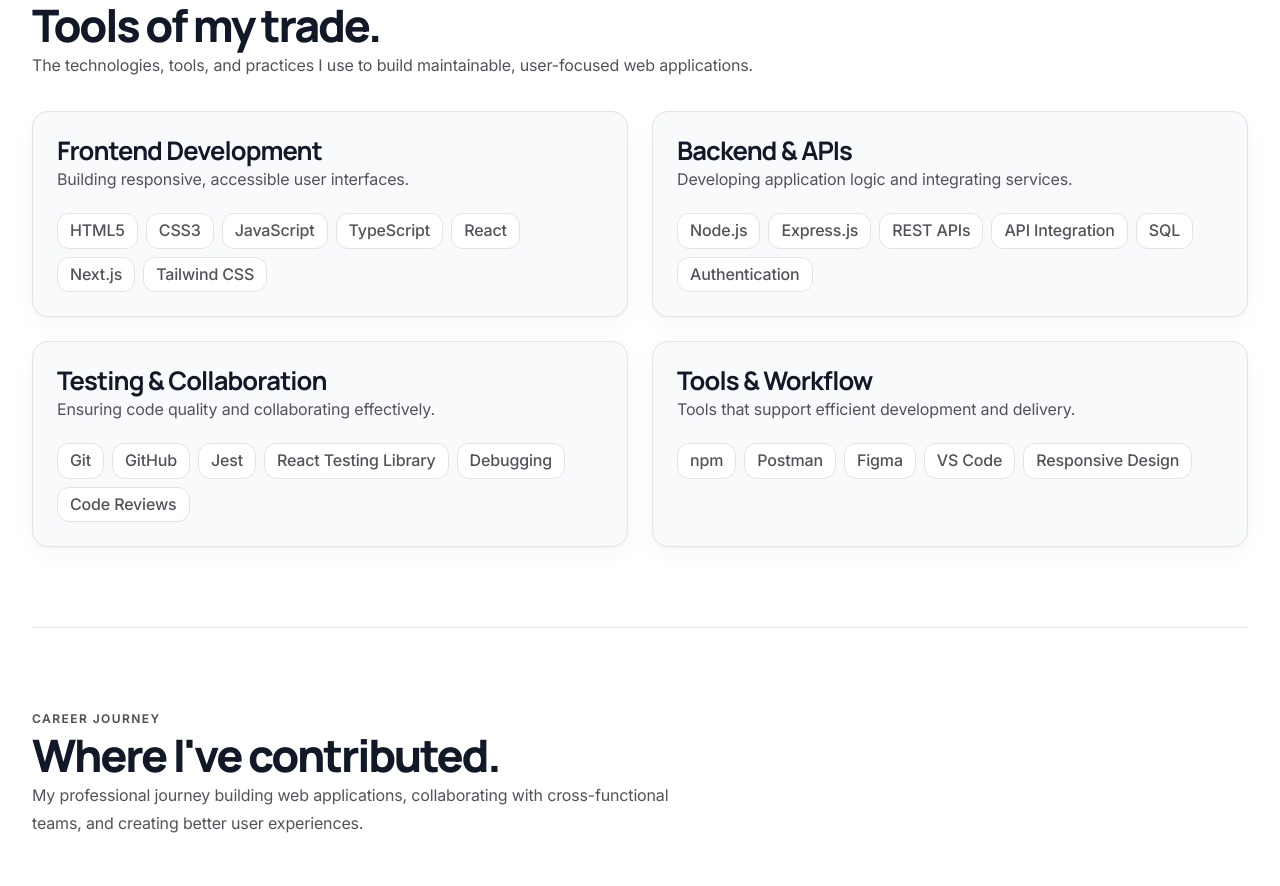
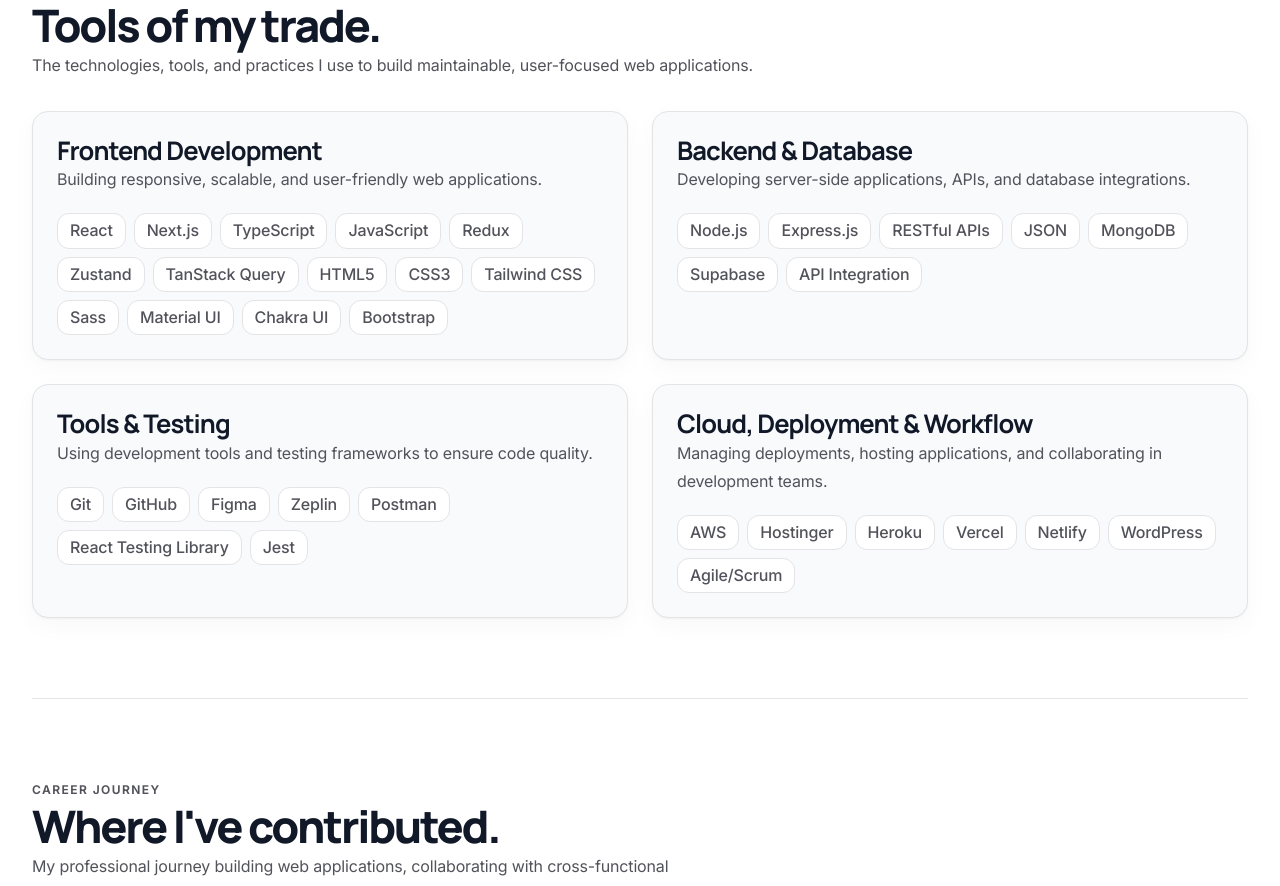
Before and after one commit to mango20/cm-portfolio, a Next.js app: page / in a window 1280 px wide. Shown: the part 1880-2766 px from the top of the page. Built offline with nearby package versions, Linux system fonts and the light colour scheme.

Commit message:
[add, edit] - skills

```diff
--- a/app/data/skills.ts
+++ b/app/data/skills.ts
@@ -3,44 +3,65 @@ import type { SkillGroup } from "../types/skill";
 export const skillGroups: SkillGroup[] = [
   {
     title: "Frontend Development",
-    description: "Building responsive, accessible user interfaces.",
+    description:
+      "Building responsive, scalable, and user-friendly web applications.",
     skills: [
+      "React",
+      "Next.js",
+      "TypeScript",
+      "JavaScript",
+      "Redux",
+      "Zustand",
+      "TanStack Query",
       "HTML5",
       "CSS3",
-      "JavaScript",
-      "TypeScript",
-      "React",
-      "Next.js",
       "Tailwind CSS",
+      "Sass",
+      "Material UI",
+      "Chakra UI",
+      "Bootstrap",
     ],
   },
   {
-    title: "Backend & APIs",
-    description: "Developing application logic and integrating services.",
+    title: "Backend & Database",
+    description:
+      "Developing server-side applications, APIs, and database integrations.",
     skills: [
       "Node.js",
       "Express.js",
-      "REST APIs",
+      "RESTful APIs",
+      "JSON",
+      "MongoDB",
+      "Supabase",
       "API Integration",
-      "SQL",
-      "Authentication",
     ],
   },
   {
-    title: "Testing & Collaboration",
-    description: "Ensuring code quality and collaborating effectively.",
+    title: "Tools & Testing",
+    description:
+      "Using development tools and testing frameworks to ensure code quality.",
     skills: [
       "Git",
       "GitHub",
+      "Figma",
+      "Zeplin",
+      "Postman",
+      "React Testing Library",
       "Jest",
-      "React Testing Library",
-      "Debugging",
-      "Code Reviews",
     ],
   },
   {
-    title: "Tools & Workflow",
-    description: "Tools that support efficient development and delivery.",
-    skills: ["npm", "Postman", "Figma", "VS Code", "Responsive Design"],
+    title: "Cloud, Deployment & Workflow",
+    description:
+      "Managing deployments, hosting applications, and collaborating in development teams.",
+    skills: [
+      "AWS",
+      "Hostinger",
+      "Heroku",
+      "Vercel",
+      "Netlify",
+      "WordPress",
+      "Agile/Scrum",
+    ],
   },
 ];
```
